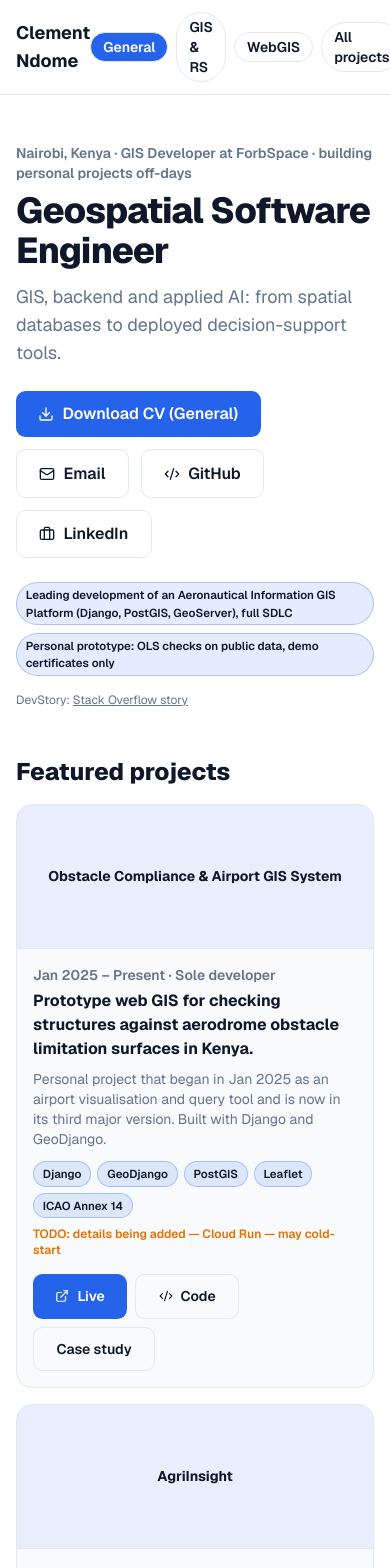
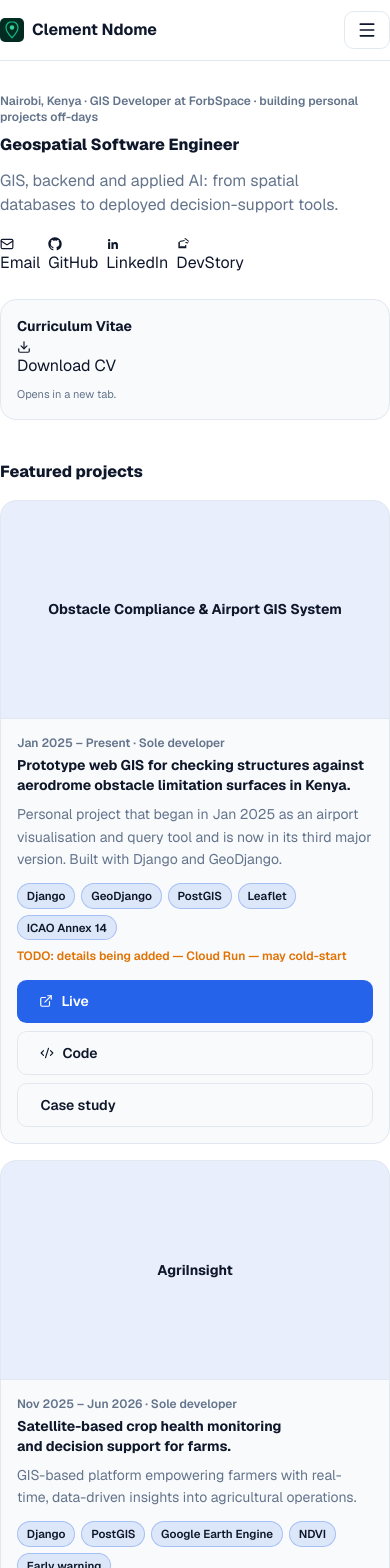
Before and after one commit to ClementNdome/ClementNdome.github.io, a Next.js app: page / in a window 390 px wide. Shown: the top 1568 px of the page. Built offline with nearby package versions, Linux system fonts and the light colour scheme.

Commit message:
feat: enhance component styles and structure for improved layout and responsiveness

```diff
--- a/src/components/Contact.tsx
+++ b/src/components/Contact.tsx
@@ -15,19 +15,19 @@ export default function Contact({ formspree, email }: { formspree: string; email
     }
   }
   return (
-    <section className="mx-auto max-w-6xl px-4 py-8">
-      <h2 className="text-2xl font-extrabold">Contact</h2>
-      <div className="mt-4 grid gap-4 md:grid-cols-2">
-        <div className="card p-5">
-          <p className="text-sm">Prefer email? <a className="underline" href={`mailto:${email}`}>{email}</a></p>
+    <section id="contact" className="container-x scroll-mt-20 py-6 sm:py-8">
+      <h2 className="h2-fluid font-extrabold">Contact</h2>
+      <div className="mt-4 grid grid-cols-1 gap-4 sm:gap-5 lg:grid-cols-2">
+        <div className="card h-fit min-w-0 p-4 sm:p-5">
+          <p className="prose-wrap text-sm leading-relaxed sm:text-base">Prefer email? <a className="underline break-all" href={`mailto:${email}`}>{email}</a></p>
           <p className="mt-2 text-sm" style={{ color: "var(--muted)" }}>I typically reply within 24 hours.</p>
         </div>
-        <form className="card p-5" action={formspree} method="POST" onSubmit={onSubmit}>
-          <div className="grid gap-3">
-            <input name="name" required placeholder="Your Name" className="rounded-lg border p-2.5" style={{ borderColor: "var(--border)", background: "var(--background)" }} />
-            <input name="email" type="email" required placeholder="Your Email" className="rounded-lg border p-2.5" style={{ borderColor: "var(--border)", background: "var(--background)" }} />
-            <textarea name="message" required placeholder="Your message..." rows={5} className="rounded-lg border p-2.5" style={{ borderColor: "var(--border)", background: "var(--background)" }} />
-            <button className="btn-primary justify-center" disabled={state === "sending"}>{state === "sending" ? "Sending…" : "Send Message"}</button>
+        <form className="card min-w-0 p-4 sm:p-5" action={formspree} method="POST" onSubmit={onSubmit}>
+          <div className="grid grid-cols-1 gap-3">
+            <input name="name" required placeholder="Your Name" autoComplete="name" className="field" />
+            <input name="email" type="email" required placeholder="Your Email" autoComplete="email" className="field" />
+            <textarea name="message" required placeholder="Your message..." rows={5} className="field min-h-[120px] resize-y" />
+            <button className="btn-primary w-full justify-center" disabled={state === "sending"}>{state === "sending" ? "Sending…" : "Send Message"}</button>
             {state === "ok" ? <p className="text-sm text-green-600">Message sent successfully.</p> : null}
             {state === "error" ? <p className="text-sm text-red-600">Something went wrong. Please try again or email directly.</p> : null}
           </div>
--- a/src/components/Footer.tsx
+++ b/src/components/Footer.tsx
@@ -1,15 +1,25 @@
-import { Code2, Briefcase, Globe } from "lucide-react";
+import { Globe } from "lucide-react";
+import { GithubIcon, LinkedinIcon } from "./icons";
 
 export default function Footer({ github, linkedin, spationex }: { github: string; linkedin: string; spationex: string }) {
   return (
-    <footer className="mt-8 border-t py-8" style={{ borderColor: "var(--border)" }}>
-      <div className="mx-auto flex max-w-6xl flex-col items-center gap-4 px-4 text-center">
-        <div className="flex gap-5">
-          <a href={github} target="_blank" rel="noreferrer" aria-label="GitHub"><Code2 /></a>
-          <a href={linkedin} target="_blank" rel="noreferrer" aria-label="LinkedIn"><Briefcase /></a>
-          <a href={spationex} target="_blank" rel="noreferrer" aria-label="SpatioNEX"><Globe /></a>
+    <footer className="mt-8 border-t py-6 sm:py-8" style={{ borderColor: "var(--border)" }}>
+      <div className="container-x flex min-w-0 flex-col items-center gap-4 text-center">
+        <img
+          src="/my-favicon/favicon.svg"
+          alt="Clement Ndome logo"
+          width={36}
+          height={36}
+          className="h-8 w-8 sm:h-9 sm:w-9"
+        />
+        <div className="flex items-center gap-2">
+          <a href={github} target="_blank" rel="noreferrer" aria-label="GitHub" className="btn-compact !px-3"><GithubIcon size={16} /></a>
+          <a href={linkedin} target="_blank" rel="noreferrer" aria-label="LinkedIn" className="btn-compact !px-3"><LinkedinIcon size={16} /></a>
+          <a href={spationex} target="_blank" rel="noreferrer" aria-label="SpatioNEX" className="btn-compact !px-3"><Globe size={16} /></a>
         </div>
-        <p className="text-sm" style={{ color: "var(--muted)" }}>Clement Ndome © {new Date().getFullYear()} · Nairobi, Kenya · Geospatial Software Engineer</p>
+        <p className="prose-wrap max-w-full text-xs sm:text-sm" style={{ color: "var(--muted)" }}>
+          Clement Ndome © {new Date().getFullYear()} · Nairobi, Kenya · Geospatial Software Engineer
+        </p>
       </div>
     </footer>
   );
--- a/src/components/Hero.tsx
+++ b/src/components/Hero.tsx
@@ -1,32 +1,58 @@
-import Link from "next/link";
-import { Download, Mail, Code2, Briefcase } from "lucide-react";
+import { Download, Mail } from "lucide-react";
 import type { Lens } from "@/lib/projects";
+import { GithubIcon, LinkedinIcon, StackOverflowIcon } from "./icons";
 
 type Profile = {
   name: string; location: string; email: string; currently: string;
   socials: { github: string; linkedin: string; devstory: string };
 };
 
-export default function Hero({ lens, lensKey, profile }: { lens: Lens; lensKey: string; profile: Profile }) {
+export default function Hero({ lens, profile }: { lens: Lens; lensKey: string; profile: Profile }) {
   return (
-    <section className="mx-auto max-w-6xl px-4 pt-12 pb-8">
-      <p className="text-sm font-semibold" style={{ color: "var(--muted)" }}>{profile.location} · {profile.currently}</p>
-      <h1 className="mt-2 text-4xl md:text-5xl font-extrabold tracking-tight">{lens.headline}</h1>
-      <p className="mt-3 max-w-2xl text-lg" style={{ color: "var(--muted)" }}>{lens.subline}</p>
-      <div className="mt-6 flex flex-wrap gap-3">
-        <Link href={lens.cv} className="btn-primary"><Download size={16} /> Download CV ({lens.label})</Link>
-        <a href={`mailto:${profile.email}`} className="btn-secondary"><Mail size={16} /> Email</a>
-        <a href={profile.socials.github} target="_blank" rel="noreferrer" className="btn-secondary"><Code2 size={16} /> GitHub</a>
-        <a href={profile.socials.linkedin} target="_blank" rel="noreferrer" className="btn-secondary"><Briefcase size={16} /> LinkedIn</a>
+    <section className="container-x pb-6 pt-8 sm:pt-12">
+      <div className="grid grid-cols-1 gap-6 lg:grid-cols-[1fr_auto] lg:items-start">
+        <div className="min-w-0">
+          <p className="prose-wrap text-xs font-semibold sm:text-sm" style={{ color: "var(--muted)" }}>
+            {profile.location}{profile.currently ? ` · ${profile.currently}` : null}
+          </p>
+          <h1 className="h1-fluid mt-2 font-extrabold">{lens.headline}</h1>
+          <p className="mt-3 max-w-2xl text-balance text-base sm:text-lg" style={{ color: "var(--muted)" }}>
+            {lens.subline}
+          </p>
+          <div className="mt-5 flex flex-wrap gap-2">
+            <a href={`mailto:${profile.email}`} className="btn-compact break-all">
+              <Mail size={14} className="shrink-0" /> Email
+            </a>
+            <a href={profile.socials.github} target="_blank" rel="noreferrer" className="btn-compact">
+              <GithubIcon size={14} /> GitHub
+            </a>
+            <a href={profile.socials.linkedin} target="_blank" rel="noreferrer" className="btn-compact">
+              <LinkedinIcon size={14} /> LinkedIn
+            </a>
+            <a href={profile.socials.devstory} target="_blank" rel="noreferrer" className="btn-compact">
+              <StackOverflowIcon size={14} /> DevStory
+            </a>
+          </div>
+        </div>
+
+        {/* Quiet CV: right side, de-emphasized, same text on every route */}
+        <aside className="card min-w-0 p-4 sm:p-5 lg:w-64 lg:shrink-0">
+          <p className="text-sm font-bold">Curriculum Vitae</p>
+          <p className="prose-wrap mt-1 text-xs leading-relaxed" style={{ color: "var(--muted)" }}>
+
+          </p>
+          <a
+            href={lens.cv}
+            target="_blank"
+            rel="noopener noreferrer"
+            className="btn-compact mt-3 w-full justify-center"
+            aria-label="Download CV (opens Google Drive in a new tab)"
+          >
+            <Download size={14} className="shrink-0" /> Download CV
+          </a>
+          <p className="mt-2 text-[11px]" style={{ color: "var(--muted)" }}>Opens in a new tab.</p>
+        </aside>
       </div>
-      <div className="mt-6 flex flex-wrap gap-2">
-        <span className="tag">Leading development of an Aeronautical Information GIS Platform (Django, PostGIS, GeoServer), full SDLC</span>
-        <span className="tag">Personal prototype: OLS checks on public data, demo certificates only</span>
-      </div>
-      <p className="mt-4 text-xs" style={{ color: "var(--muted)" }}>
-        DevStory: <a className="underline" href={profile.socials.devstory} target="_blank" rel="noreferrer">Stack Overflow story</a>
-        {lensKey !== "general" ? <> · <Link className="underline" href="/">View as Generalist</Link></> : null}
-      </p>
     </section>
   );
 }
--- a/src/components/LensPage.tsx
+++ b/src/components/LensPage.tsx
@@ -31,13 +31,13 @@ type Props = {
 
 export default function LensPage({ lensKey, lens, profile, featured, moreWork, roles, skillGroups, edu }: Props) {
   return (
-    <div data-accent={lens.accent}>
-      <Nav active={lensKey} />
-      <main>
+    <div data-accent={lens.accent} className="flex min-h-dvh min-w-0 flex-col">
+      <Nav home={lens.route} showSections />
+      <main className="min-w-0 flex-1">
         <Hero lens={lens} lensKey={lensKey} profile={profile} />
-        <section className="mx-auto max-w-6xl px-4 py-4">
-          <h2 className="text-2xl font-extrabold">Featured projects</h2>
-          <div className="mt-4 grid gap-4 md:grid-cols-2">
+        <section id="projects" className="container-x scroll-mt-20 py-4 sm:py-6">
+          <h2 className="h2-fluid font-extrabold">Featured projects</h2>
+          <div className="mt-4 grid grid-cols-1 gap-4 sm:gap-5 md:grid-cols-2 xl:grid-cols-3">
             {featured.map((p) => <ProjectCard key={p.slug} p={p} />)}
           </div>
         </section>
@@ -45,21 +45,21 @@ export default function LensPage({ lensKey, lens, profile, featured, moreWork, r
         <Skills groups={skillGroups} order={lens.skillOrder} />
         <Education edu={edu} />
         {moreWork.length > 0 ? (
-          <section className="mx-auto max-w-6xl px-4 py-8">
-            <h2 className="text-2xl font-extrabold">More work</h2>
-            <div className="card mt-4 divide-y p-2" style={{ borderColor: "var(--border)" }}>
+          <section className="container-x py-6 sm:py-8">
+            <h2 className="h2-fluid font-extrabold">More work</h2>
+            <div className="card mt-4 divide-y p-1 sm:p-2" style={{ borderColor: "var(--border)" }}>
               {moreWork.map((p) => (
-                <a key={p.slug} href={`/projects/${p.slug}/`} className="flex flex-wrap items-baseline justify-between gap-2 px-3 py-2">
-                  <span className="font-semibold">{p.title}</span>
-                  <span className="text-sm" style={{ color: "var(--muted)" }}>{p.tagline}</span>
+                <a key={p.slug} href={`/projects/${p.slug}/`} className="flex min-w-0 flex-col gap-0.5 px-3 py-2.5 sm:flex-row sm:items-baseline sm:justify-between sm:gap-3">
+                  <span className="prose-wrap min-w-0 font-semibold">{p.title}</span>
+                  <span className="prose-wrap clamp-2 min-w-0 text-sm sm:max-w-[60%] sm:text-right" style={{ color: "var(--muted)" }}>{p.tagline}</span>
                 </a>
               ))}
             </div>
           </section>
         ) : null}
-        <section className="mx-auto max-w-6xl px-4 py-8">
-          <h2 className="text-2xl font-extrabold">How I build</h2>
-          <div className="card mt-4 p-5 text-sm">
+        <section className="container-x py-6 sm:py-8">
+          <h2 className="h2-fluid font-extrabold">How I build</h2>
+          <div className="card prose-wrap mt-4 p-4 text-sm leading-relaxed sm:p-5 sm:text-base">
             <p>SDLC from requirements to maintenance. PostGIS schema design with indexing and validation pipelines. Small, deployable increments with live demos and short recordings when free tiers sleep.</p>
           </div>
         </section>
--- a/src/components/Nav.tsx
+++ b/src/components/Nav.tsx
@@ -1,38 +1,134 @@
+"use client";
+import * as React from "react";
 import Link from "next/link";
+import { usePathname } from "next/navigation";
+import { Menu, X, ArrowLeft } from "lucide-react";
 
-const lenses = [
-  { key: "general", label: "General", href: "/" },
-  { key: "gis-rs", label: "GIS & RS", href: "/gis-rs/" },
-  { key: "web", label: "WebGIS", href: "/web/" },
+const anchors = [
+  { id: "projects", label: "Projects", href: "#projects" },
+  { id: "experience", label: "Experience", href: "#experience" },
+  { id: "skills", label: "Skills", href: "#skills" },
+  { id: "contact", label: "Contact", href: "#contact" },
 ];
 
-export default function Nav({ active }: { active: string }) {
+function scrollToTop() {
+  window.scrollTo({ top: 0, behavior: "smooth" });
+}
+
+export function BackButton({ fallbackHome = "/" }: { fallbackHome?: string }) {
+  function onBack(e: React.MouseEvent) {
+    e.preventDefault();
+    try {
+      const ref = document.referrer;
+      if (ref) {
+        const url = new URL(ref);
+        if (url.origin === window.location.origin) {
+          window.history.back();
+          return;
+        }
+      }
+    } catch {
+      /* fall through */
+    }
+    window.location.href = fallbackHome;
+  }
   return (
-    <nav className="sticky top-0 z-50 border-b" style={{ background: "var(--background)", borderColor: "var(--border)" }}>
-      <div className="mx-auto flex max-w-6xl items-center justify-between px-4 py-3">
-        <Link href="/" className="font-bold text-lg">Clement Ndome</Link>
-        <div className="flex items-center gap-2 text-sm" role="navigation" aria-label="Lens switcher">
-          <span className="hidden sm:inline" style={{ color: "var(--muted)" }}>View as:</span>
-          {lenses.map((l) => (
-            <Link
-              key={l.key}
-              href={l.href}
-              aria-current={active === l.key ? "page" : undefined}
-              className="rounded-full px-3 py-1 font-semibold"
-              style={{
-                background: active === l.key ? "var(--accent)" : "transparent",
-                color: active === l.key ? "#fff" : "var(--foreground)",
-                border: "1px solid var(--border)",
-              }}
-            >
-              {l.label}
-            </Link>
-          ))}
-          <Link href="/projects/" className="rounded-full px-3 py-1 font-semibold" style={{ border: "1px solid var(--border)" }}>
-            All projects
-          </Link>
+    <a href={fallbackHome} onClick={onBack} className="btn-compact" aria-label="Go back">
+      <ArrowLeft size={14} className="shrink-0" /> Back
+    </a>
+  );
+}
+
+export default function Nav({ home = "/", showSections = true }: { home?: string; showSections?: boolean }) {
+  const [open, setOpen] = React.useState(false);
+  const pathname = usePathname();
+
+  React.useEffect(() => {
+    function onKey(e: KeyboardEvent) {
+      if (e.key === "Escape") setOpen(false);
+    }
+    window.addEventListener("keydown", onKey);
+    return () => window.removeEventListener("keydown", onKey);
+  }, []);
+
+  function onBrandClick(e: React.MouseEvent) {
+    // Same-scope: just scroll to top instead of reloading
+    const here = pathname === home || (home === "/" && (pathname === "/" || pathname === null));
+    if (here) {
+      e.preventDefault();
+      scrollToTop();
+      setOpen(false);
+    }
+  }
+
+  return (
+    <nav className="sticky top-0 z-50 border-b backdrop-blur" style={{ background: "color-mix(in srgb, var(--background) 88%, transparent)", borderColor: "var(--border)" }}>
+      <div className="container-x flex min-h-[60px] items-center justify-between gap-3 py-2.5">
+        <Link href={home} onClick={onBrandClick} className="flex min-w-0 items-center gap-2 truncate text-base font-bold sm:text-lg">
+          <img
+            src="/my-favicon/favicon.svg"
+            alt="Clement Ndome logo"
+            width={28}
+            height={28}
+            className="h-6 w-6 shrink-0 sm:h-7 sm:w-7"
+          />
+          <span className="truncate">Clement Ndome</span>
+        </Link>
+
+        {showSections ? (
+          <div className="hidden items-center gap-1 text-sm md:flex" role="navigation" aria-label="Sections">
+            {anchors.map((a) => (
+              <a
+                key={a.id}
+                href={a.href}
+                className="whitespace-nowrap rounded-full px-3 py-2 font-semibold transition-colors hover:opacity-80"
+                style={{ color: "var(--foreground)", border: "1px solid transparent" }}
+              >
+                {a.label}
+              </a>
+            ))}
+          </div>
+        ) : (
+          <div className="hidden items-center md:flex">
+            <BackButton fallbackHome={home} />
+          </div>
+        )}
+
+        {showSections ? (
+          <button
+            type="button"
+            className="btn-secondary !px-3 !py-2 md:hidden"
+            aria-expanded={open}
+            aria-controls="mobile-nav-panel"
+            aria-label={open ? "Close menu" : "Open menu"}
+            onClick={() => setOpen((v) => !v)}
+          >
+            {open ? <X size={20} /> : <Menu size={20} />}
+          </button>
+        ) : (
+          <div className="md:hidden">
+            <BackButton fallbackHome={home} />
+          </div>
+        )}
+      </div>
+
+      {showSections && open ? (
+        <div id="mobile-nav-panel" className="border-t md:hidden" style={{ borderColor: "var(--border)" }}>
+          <div className="container-x flex max-h-[calc(100dvh-60px)] flex-col gap-2 overflow-y-auto py-3">
+            {anchors.map((a) => (
+              <a
+                key={a.id}
+                href={a.href}
+                onClick={() => setOpen(false)}
+                className="flex min-h-[44px] w-full items-center rounded-xl px-4 py-3 font-semibold"
+                style={{ background: "var(--card)", color: "var(--foreground)", border: "1px solid var(--border)" }}
+              >
+                {a.label}
+              </a>
+            ))}
+          </div>
         </div>
-      </div>
+      ) : null}
     </nav>
   );
 }
--- a/src/components/ProjectCard.tsx
+++ b/src/components/ProjectCard.tsx
@@ -4,19 +4,47 @@ import { hostingBadge, type Project } from "@/lib/projects";
 
 export default function ProjectCard({ p }: { p: Project }) {
   return (
-    <article className="card flex flex-col overflow-hidden">
-      <div className="flex h-36 items-center justify-center border-b px-4 text-center" style={{ borderColor: "var(--border)", background: "color-mix(in srgb, var(--accent) 8%, transparent)" }}>
-        <span className="text-sm font-bold">{p.title}</span>
-      </div>
-      <div className="flex flex-1 flex-col p-4">
-        <p className="text-sm font-semibold" style={{ color: "var(--muted)" }}>{p.period} · {p.role}</p>
-        <h3 className="mt-1 font-bold">{p.tagline}</h3>
-        <p className="mt-2 text-sm" style={{ color: "var(--muted)" }}>{p.summary}</p>
+    <article className="card flex h-full min-w-0 flex-col overflow-hidden">
+      {p.hasCover ? (
+        <div className="aspect-video w-full overflow-hidden border-b" style={{ borderColor: "var(--border)" }}>
+          <img
+            src={p.media.cover}
+            alt={`${p.title} screenshot`}
+            loading="lazy"
+            className="h-full w-full object-cover object-top"
+          />
+        </div>
+      ) : (
+        <div
+          className="flex aspect-video w-full items-center justify-center border-b px-4 text-center"
+          style={{ borderColor: "var(--border)", background: "color-mix(in srgb, var(--accent) 8%, transparent)" }}
+        >
+          <span className="clamp-2 px-2 text-sm font-bold sm:text-base">{p.title}</span>
+        </div>
+      )}
+      <div className="flex min-w-0 flex-1 flex-col p-4 sm:p-5">
+        <p className="prose-wrap text-xs font-semibold sm:text-sm" style={{ color: "var(--muted)" }}>
+          {p.period} · {p.role}
+        </p>
+        <h3 className="prose-wrap mt-1 text-balance text-sm font-bold sm:text-base">{p.tagline}</h3>
+        <p className="prose-wrap mt-2 text-sm leading-relaxed" style={{ color: "var(--muted)" }}>{p.summary}</p>
         <div className="mt-3 flex flex-wrap gap-1.5">{p.tags.map((t) => <span key={t} className="tag">{t}</span>)}</div>
-        {p.hasTodo ? <p className="mt-2 text-xs font-semibold text-amber-600">TODO: details being added — {hostingBadge(p.demo.hosting)}</p> : <p className="mt-2 text-xs" style={{ color: "var(--muted)" }}>{hostingBadge(p.demo.hosting)}</p>}
-        <div className="mt-4 flex flex-wrap gap-2">
-          {p.links.live ? <a className="btn-primary text-sm" href={p.links.live} target="_blank" rel="noreferrer"><ExternalLink size={14} /> Live</a> : null}
-          {p.links.code && p.links.code !== "TODO" ? <a className="btn-secondary text-sm" href={p.links.code} target="_blank" rel="noreferrer"><Code2 size={14} /> Code</a> : null}
+        {p.hasTodo ? (
+          <p className="prose-wrap mt-2 text-xs font-semibold text-amber-600">TODO: details being added — {hostingBadge(p.demo.hosting)}</p>
+        ) : (
+          <p className="prose-wrap mt-2 text-xs" style={{ color: "var(--muted)" }}>{hostingBadge(p.demo.hosting)}</p>
+        )}
+        <div className="mt-4 grid grid-cols-1 gap-2 min-[480px]:grid-cols-2 sm:flex sm:flex-wrap">
+          {p.links.live ? (
+            <a className="btn-primary text-sm" href={p.links.live} target="_blank" rel="noreferrer">
+              <ExternalLink size={14} className="shrink-0" /> Live
+            </a>
+          ) : null}
+          {p.links.code && p.links.code !== "TODO" ? (
+            <a className="btn-secondary break-all text-sm" href={p.links.code} target="_blank" rel="noreferrer">
+              <Code2 size={14} className="shrink-0" /> Code
+            </a>
+          ) : null}
           <Link className="btn-secondary text-sm" href={`/projects/${p.slug}/`}>Case study</Link>
         </div>
       </div>
--- /dev/null
+++ b/src/components/icons.tsx
@@ -0,0 +1,23 @@
+export function GithubIcon({ size = 15 }: { size?: number }) {
+  return (
+    <svg width={size} height={size} viewBox="0 0 24 24" fill="currentColor" aria-hidden="true">
+      <path d="M12 .5C5.65.5.5 5.65.5 12c0 5.08 3.29 9.39 7.86 10.91.58.11.79-.25.79-.55v-2.15c-3.2.7-3.87-1.36-3.87-1.36-.52-1.33-1.28-1.68-1.28-1.68-1.04-.71.08-.7.08-.7 1.15.08 1.76 1.19 1.76 1.19 1.03 1.76 2.7 1.25 3.36.96.1-.75.4-1.25.72-1.54-2.55-.29-5.23-1.28-5.23-5.68 0-1.26.45-2.28 1.19-3.09-.12-.29-.52-1.46.11-3.05 0 0 .97-.31 3.18 1.18a11 11 0 0 1 5.8 0c2.2-1.49 3.17-1.18 3.17-1.18.63 1.59.23 2.76.11 3.05.74.81 1.19 1.83 1.19 3.09 0 4.41-2.69 5.38-5.25 5.67.41.35.77 1.05.77 2.12v3.14c0 .3.21.67.8.55A11.51 11.51 0 0 0 23.5 12C23.5 5.65 18.35.5 12 .5Z" />
+    </svg>
+  );
+}
+
+export function LinkedinIcon({ size = 15 }: { size?: number }) {
+  return (
+    <svg width={size} height={size} viewBox="0 0 24 24" fill="currentColor" aria-hidden="true">
+      <path d="M20.45 20.45h-3.55v-5.57c0-1.33-.03-3.04-1.85-3.04-1.86 0-2.14 1.45-2.14 2.94v5.67H9.35V9h3.41v1.56h.05c.47-.9 1.63-1.85 3.36-1.85 3.6 0 4.27 2.37 4.27 5.46v6.28ZM5.34 7.43a2.06 2.06 0 1 1 0-4.12 2.06 2.06 0 0 1 0 4.12ZM7.12 20.45H3.55V9h3.57v11.45Z" />
+    </svg>
+  );
+}
+
+export function StackOverflowIcon({ size = 15 }: { size?: number }) {
+  return (
+    <svg width={size} height={size} viewBox="0 0 24 24" fill="currentColor" aria-hidden="true">
+      <path d="M15.73 17.7v-4.2h1.9v5.7H4.1V8.6h1.9v7.2h9.73v1.9Zm.53-7.6 4.06 1.06 1.04-1.62-4.27-1.1-1.34 1.2.51.46Zm1.7-4.35 3.5 2.5.9-1.44-3.5-2.5-1.35 1 1.36.44h-1.9Zm-2.6-4.1-1.06 1.6 4.1 2.06 1.04-1.62-4.08-2.04Zm-7.6 13.7H6.1V6.9l8.53-1.8.4 1.86-8.27 1.74v6.65Z" />
+    </svg>
+  );
+}
```
Also changed, not shown: src/components/Education.tsx (+14 -14 lines), src/components/Experience.tsx (+8 -10 lines), src/components/Skills.tsx (+9 -9 lines).
